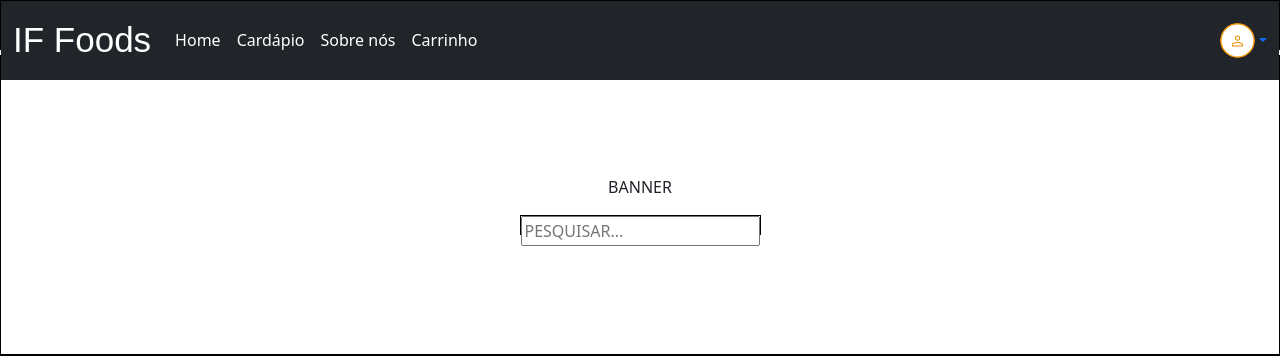
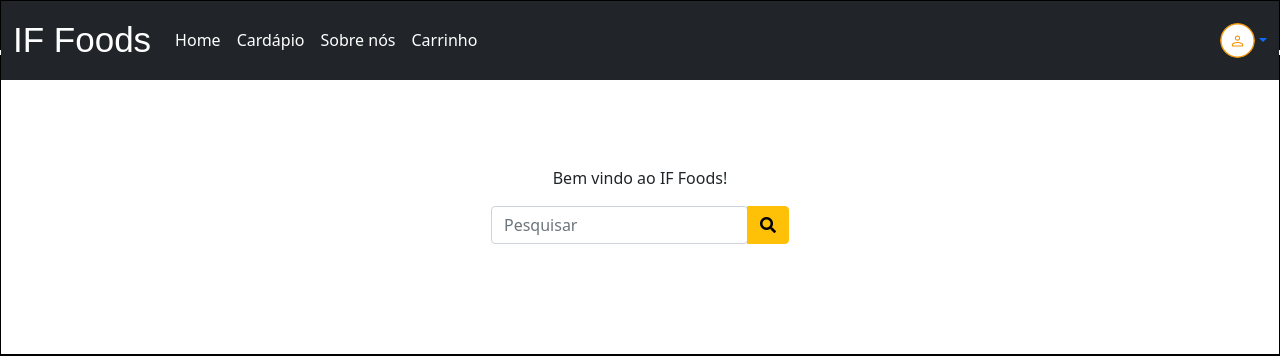
Before and after one commit to Enison1/iffood, a PHP site: page /index.php in a window 1280 px wide. Shown: the top 356 px of the page. Run offline with PHP 8.4, Linux system fonts and the light colour scheme; some web fonts are replaced.

Commit message:
alteração no input de pesquisa

```diff
--- a/11-05/cabeca.php
+++ b/11-05/cabeca.php
@@ -6,8 +6,10 @@
     <meta http-equiv="X-UA-Compatible" content="IE=edge">
     <meta name="viewport" content="width=device-width, initial-scale=1.0">
     <link rel="stylesheet" href="https://cdn.jsdelivr.net/npm/bootstrap@5.1.3/dist/css/bootstrap.min.css">
-    <link rel="stylesheet" href="https://fonts.googleapis.com/css2?family=Material+Symbols+Outlined:opsz,wght,FILL,GRAD@48,400,0,0" />
+    <link rel="stylesheet"
+        href="https://fonts.googleapis.com/css2?family=Material+Symbols+Outlined:opsz,wght,FILL,GRAD@48,400,0,0">
     <link rel="preconnect" href="https://fonts.googleapis.com">
+    <link rel="stylesheet" href="https://cdnjs.cloudflare.com/ajax/libs/font-awesome/5.15.3/css/all.min.css">
     <link rel="preconnect" href="https://fonts.gstatic.com" crossorigin>
     <link href="https://fonts.googleapis.com/css2?family=Aladin&display=swap" rel="stylesheet">
     <link rel="stylesheet" href="style.css">
@@ -15,6 +17,7 @@
 </head>
 
 <body>
+    <script src="MDB5-STANDARD-UI-KIT-Free-6.3.1/src/js/free/dropdow.js"></script>
 
     <div class="cabecalho">
         <div class="menu">
@@ -45,8 +48,8 @@
                             <a class="dropdown-toggle d-flex align-items-center hidden-arrow" href="#"
                                 id="navbarDropdownMenuAvatar" role="button" data-mdb-toggle="dropdown"
                                 aria-expanded="false">
-                                <img src="svg/Group 95.svg" class="rounded-circle"
-                                    height="35" alt="perfil" loading="lazy" />
+                                <img src="svg/Group 95.svg" class="rounded-circle" height="35" alt="perfil"
+                                    loading="lazy" />
                             </a>
                             <ul class="dropdown-menu dropdown-menu-end" aria-labelledby="navbarDropdownMenuAvatar">
                                 <li>
@@ -70,12 +73,17 @@
     <div class="banner">
         <div class="main">
             <div>
-                <p>BANNER</p>
+                <p>Bem vindo ao IF Foods!</p>
             </div>
-            <div class="pesquisa">
-                <input type="text" placeholder='PESQUISAR...'>
+            <div class="input-group">
+                <div class="form-outline">
+                    <input width="300" placeholder="Pesquisar" type="search" id="form1" class="form-control" />
+                    <!-- <label class="form-label" for="form1">Pesquisar</label> -->
+                </div>
+                <button type="button" class="btn btn-warning">
+                    <i class="fas fa-search"></i>
+                </button>
             </div>
         </div>
     </div>
-    <script src="https://cdn.jsdelivr.net/npm/bootstrap@5.1.3/dist/js/bootstrap.bundle.min.js"></script>
     </div>
```
Also changed, not shown: README.md.
